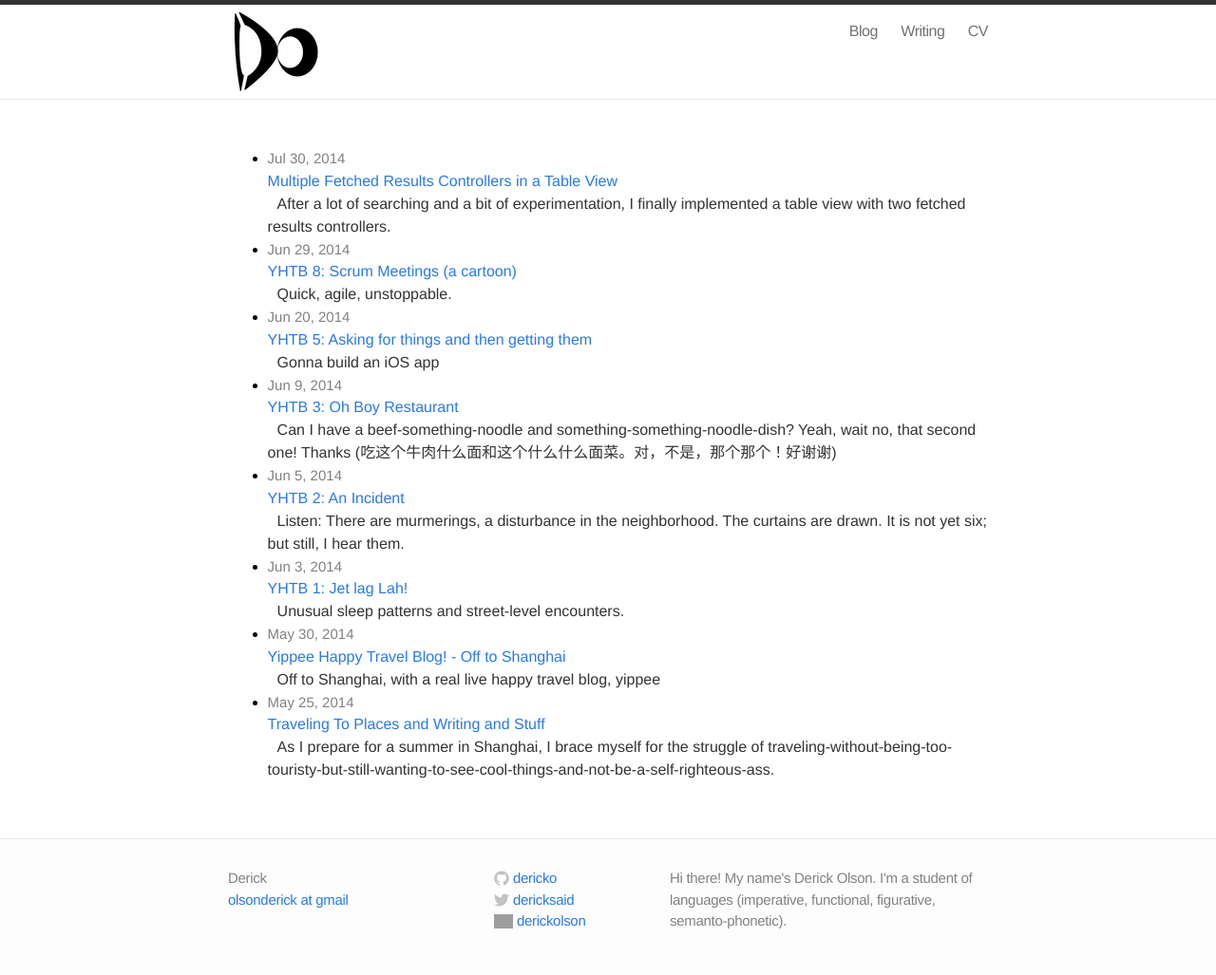
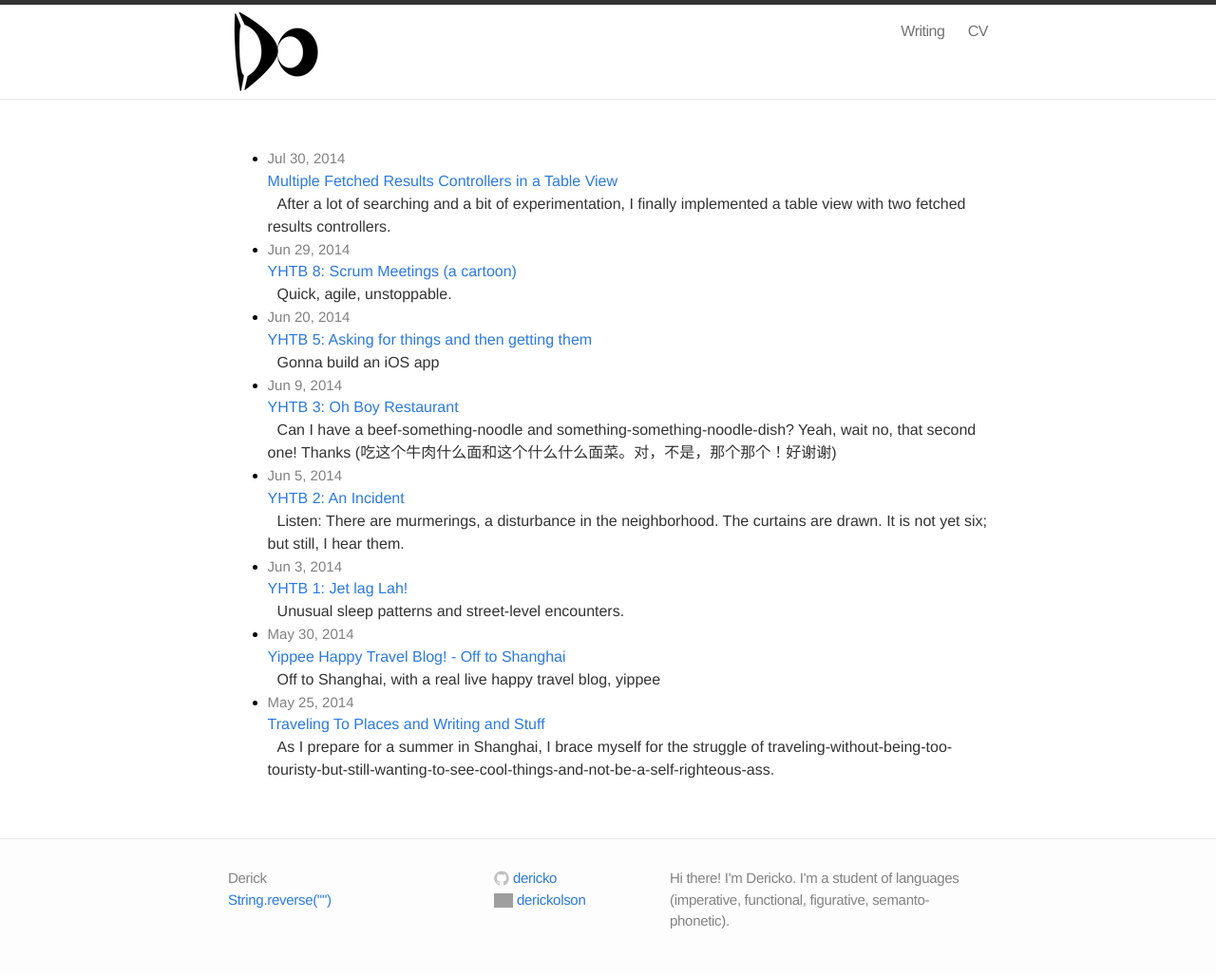
Before and after one commit to dericko/dericko.github.io, a Jekyll site: the page built from blog/index.html, in a window 1280 px wide. Shown: the whole page at 95% size. Built offline with Jekyll 4.4.1, drawn with Linux system fonts in a browser that asks for light colours; grey boxes are pictures that could not be loaded.

Commit message:
privacy sweep

```diff
--- a/_config.yml
+++ b/_config.yml
@@ -1,11 +1,9 @@
 # Site settings
 title: Derick
-email: olsonderick@gmail.com
-email_name: olsonderick
-description: "Hi there! My name's Derick Olson. I'm a student of languages (imperative, functional, figurative, semanto-phonetic)."
+email: moc.liamg@kcirednoslo
+description: "Hi there! I'm Dericko. I'm a student of languages (imperative, functional, figurative, semanto-phonetic)."
 baseurl: ""
 url: "http://www.derickolson.com"
-twitter_username: dericksaid
 github_username: dericko
 linkedin_username: derickolson
 highlighter: rouge
--- a/_includes/footer.html
+++ b/_includes/footer.html
@@ -5,7 +5,7 @@
     <div class="footer-col-1 column">
       <ul>
         <li>{{ site.title }}</li>
-        <li><a href="mailto:{{ site.email }}">{{ site.email_name }} at gmail</a></li>
+        <li><a>String.reverse("{{ site.email_name }}")</a></li>
       </ul>
     </div>
 
@@ -30,23 +30,6 @@
             <span class="username">{{ site.github_username }}</span>
           </a>
         </li>{% endif %}
-        {% if site.twitter_username %}<li>
-          <a href="https://twitter.com/{{ site.twitter_username }}">
-            <span class="icon twitter">
-              <svg version="1.1" class="twitter-icon-svg" xmlns="http://www.w3.org/2000/svg" xmlns:xlink="http://www.w3.org/1999/xlink" x="0px" y="0px"
-                 viewBox="0 0 16 16" enable-background="new 0 0 16 16" xml:space="preserve">
-                <path fill="#C2C2C2" d="M15.969,3.058c-0.586,0.26-1.217,0.436-1.878,0.515c0.675-0.405,1.194-1.045,1.438-1.809
-                c-0.632,0.375-1.332,0.647-2.076,0.793c-0.596-0.636-1.446-1.033-2.387-1.033c-1.806,0-3.27,1.464-3.27,3.27
-                c0,0.256,0.029,0.506,0.085,0.745C5.163,5.404,2.753,4.102,1.14,2.124C0.859,2.607,0.698,3.168,0.698,3.767
-                c0,1.134,0.577,2.135,1.455,2.722C1.616,6.472,1.112,6.325,0.671,6.08c0,0.014,0,0.027,0,0.041c0,1.584,1.127,2.906,2.623,3.206
-                C3.02,9.402,2.731,9.442,2.433,9.442c-0.211,0-0.416-0.021-0.615-0.059c0.416,1.299,1.624,2.245,3.055,2.271
-                c-1.119,0.877-2.529,1.4-4.061,1.4c-0.264,0-0.524-0.015-0.78-0.046c1.447,0.928,3.166,1.469,5.013,1.469
-                c6.015,0,9.304-4.983,9.304-9.304c0-0.142-0.003-0.283-0.009-0.423C14.976,4.29,15.531,3.714,15.969,3.058z"/>
-              </svg>
-            </span>
-            <span class="username">{{ site.twitter_username }}</span>
-          </a>
-        </li>{% endif %}
         {% if site.linkedin_username %}<li>
           <a href="http://www.linkedin.com/in/{{ site.linkedin_username }}">
             <span class="icon linkedin">
--- a/blog/index.html
+++ b/blog/index.html
@@ -1,6 +1,6 @@
 ---
 layout: page
-title: Blog
+title:
 permalink: /blog/
 ---
 
```
